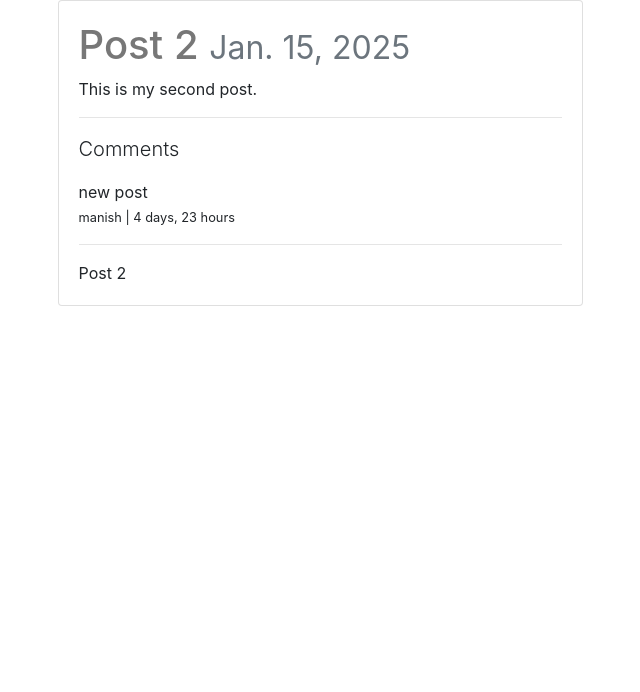
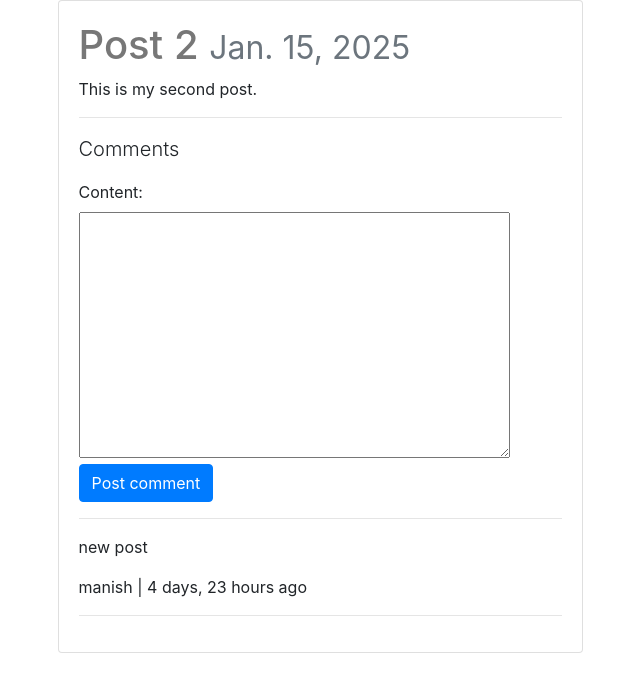
Before and after one commit to Manish-loop/Django-Blog-project, a Django app: a page that uses posts/templates/posts/post_detail.html in a window 1280 px wide. Shown: the top 692 px of the page, without its empty margins (320-960 px from the left). Run offline with Django 5.2, Linux system fonts and the light colour scheme; data comes from the database, SQL or seed files in the repository; both versions use the stored data as it was after the commit; some libraries are stand-ins or nearby versions.

Commit message:
Create comments

```diff
--- /dev/null
+++ b/comments/forms.py
@@ -0,0 +1,8 @@
+from django import forms
+
+
+class CommentForm(forms.Form):
+    content_type = forms.CharField(widget=forms.HiddenInput)
+    object_id = forms.IntegerField(widget=forms.HiddenInput)
+    #parent_id = forms.IntegerField(widget=forms.HiddenInput, required=False)
+    content = forms.CharField(widget=forms.Textarea)
--- a/comments/models.py
+++ b/comments/models.py
@@ -4,15 +4,23 @@ from django.contrib.contenttypes.fields import GenericForeignKey
 from django.contrib.contenttypes.models import ContentType
 
 # Create your models here.
-from posts.models import Post
+
+
+class CommentManager(models.Manager):
+    def filter_by_instance(self, instance):
+        content_type = ContentType.objects.get_for_model(instance.__class__) # Used to get  content type object associated with model of instance
+        obj_id = instance.id
+        qs = super(CommentManager, self).filter(content_type=content_type, object_id=obj_id) # It is getting superclass relating to instance in other words Comment.objects
+        return qs
 
 class Comment(models.Model):
-    user      = models.ForeignKey(settings.AUTH_USER_MODEL, on_delete=models.CASCADE, default=1)
-
+    user = models.ForeignKey(settings.AUTH_USER_MODEL, on_delete=models.CASCADE, default=1)
 
     content_type = models.ForeignKey(ContentType, on_delete=models.CASCADE, null=True)
     object_id = models.PositiveIntegerField(null=True)
     content_object = GenericForeignKey("content_type", "object_id")
+
+    objects = CommentManager() # to make sure the instance of CommentManager is available and CommentManager can override other kinds of queries
 
     content   = models.TextField()
     timestamp = models.DateTimeField(auto_now_add=True)
--- a/posts/models.py
+++ b/posts/models.py
@@ -7,9 +7,10 @@ from django.db.models.signals import pre_save
 from django.utils.safestring import mark_safe
 from django.utils.text import slugify
 
+from django.contrib.contenttypes.models import ContentType
 
 from markdown import markdown
-
+from comments.models import Comment
 
 # Create your models here.
 # way to control how model works= PostManager
@@ -52,9 +53,20 @@ class Post(models.Model):
         markdown_text = markdown(content)
         return mark_safe(markdown_text)
 
+    @property
+    def comments(self):
+        instance = self
+        qs = Comment.objects.filter_by_instance(self)
+        return qs.count()
+
+    @property
+    def get_content_type(self):
+        instance = self
+        content_type = ContentType.objects.get_for_model(instance.__class__)
+        return content_type
+
     class Meta:
         ordering = ["-timestamp", "-updated"]
-
 
 
 
--- a/posts/templates/posts/post_detail.html
+++ b/posts/templates/posts/post_detail.html
@@ -8,7 +8,8 @@
 
 
 {% block content %}
-<div class="col-sm-6 mb-2 offset-sm-3">
+<div class="col-12 col-sm-10 col-md-8 col-lg-6 mb-1 offset-sm-1 offset-md-2 offset-lg-3">
+
     <div class="card">
 
         <!-- Post Image -->
@@ -43,6 +44,8 @@
                     data-show-faces="false" data-share="true"></div>
             </div>
 
+
+
             <div class=" post-detail-item">
                 {{ instance.get_markdown }}
             </div>
@@ -51,17 +54,21 @@
 
             <div>
                 <p class='lead'>Comments</p>
+                <form method="POST" action=""> {% csrf_token %}
+                    {{ comment_form }}
+                    <input type='submit' value='Post comment' class='btn btn-primary'>
+                </form>
+                <hr/>
                 {% for comment in comments %}
-                    <div class=''>
-                       {{ comment.content }}
-                       <br/>
-                       <small> {{ comment.user }} | {{ comment.timestamp|timesince }} </small>
-                       <hr/>
-                    </div>
-                    {{ comment.content_object }}
+
+                <blockquote>
+                    <p>{{ comment.content }}</p>
+                    <footer>{{ comment.user }} | {{ comment.timestamp|timesince }} ago</footer>
+                </blockquote>
+
+                <hr/>
                 {% endfor %}
             </div>
-
 
             <!-- Facebook Comments -->
             {% comment %} <div class="fb-comments mt-4" data-href="{{ request.build_absolute_uri }}"
--- a/posts/views.py
+++ b/posts/views.py
@@ -6,8 +6,13 @@ from django.core.paginator import Paginator
 from django.shortcuts import render, get_object_or_404, redirect
 from django.http import HttpResponse, HttpResponseRedirect, Http404
 
+from django.contrib.contenttypes.models import ContentType
+from comments.forms import CommentForm
+
 from comments.models import Comment
-from django.contrib.contenttypes.models import ContentType
+
+
+
 from .models import Post
 from .forms import PostForm
 
@@ -38,16 +43,34 @@ def post_detail(request, slug):
         if not request.user.is_authenticated:
             raise Http404
     share_string = quote_plus(instance.content)
-    content_type = ContentType.objects.get_for_model(Post) #gives instance of object we are working with
-    obj_id = instance.id
-    comments = Comment.objects.filter(content_type=content_type, object_id=obj_id)
 
+
+    initial_data = {
+        "content_type": instance.get_content_type,
+        "object_id": instance.id,
+    }
+    form = CommentForm(request.POST or None, initial=initial_data)
+    if form.is_valid():
+        c_type = form.cleaned_data.get("content_type")
+        content_type = ContentType.objects.get_for_model(Post)
+        obj_id = form.cleaned_data.get("object_id")
+        content_data = form.cleaned_data.get("content")
+        new_comment, created = Comment.objects.get_or_create(
+                                user = request.user,
+                                content_type=content_type,
+                                object_id=obj_id,
+                                content=content_data
+                            )
+
+
+    comments = Comment.objects.filter_by_instance(instance)
 
     context = {
         "title": instance.title,
         "instance": instance,
         "share_string": share_string,
         "comments": comments,
+        "comment_form": form,
     }
     return render(request, 'posts/post_detail.html', context)
 
```
Also changed, not shown: comments/migrations/0002_alter_comment_content_type_alter_comment_object_id.py (added), db.sqlite3, 1 other file.
